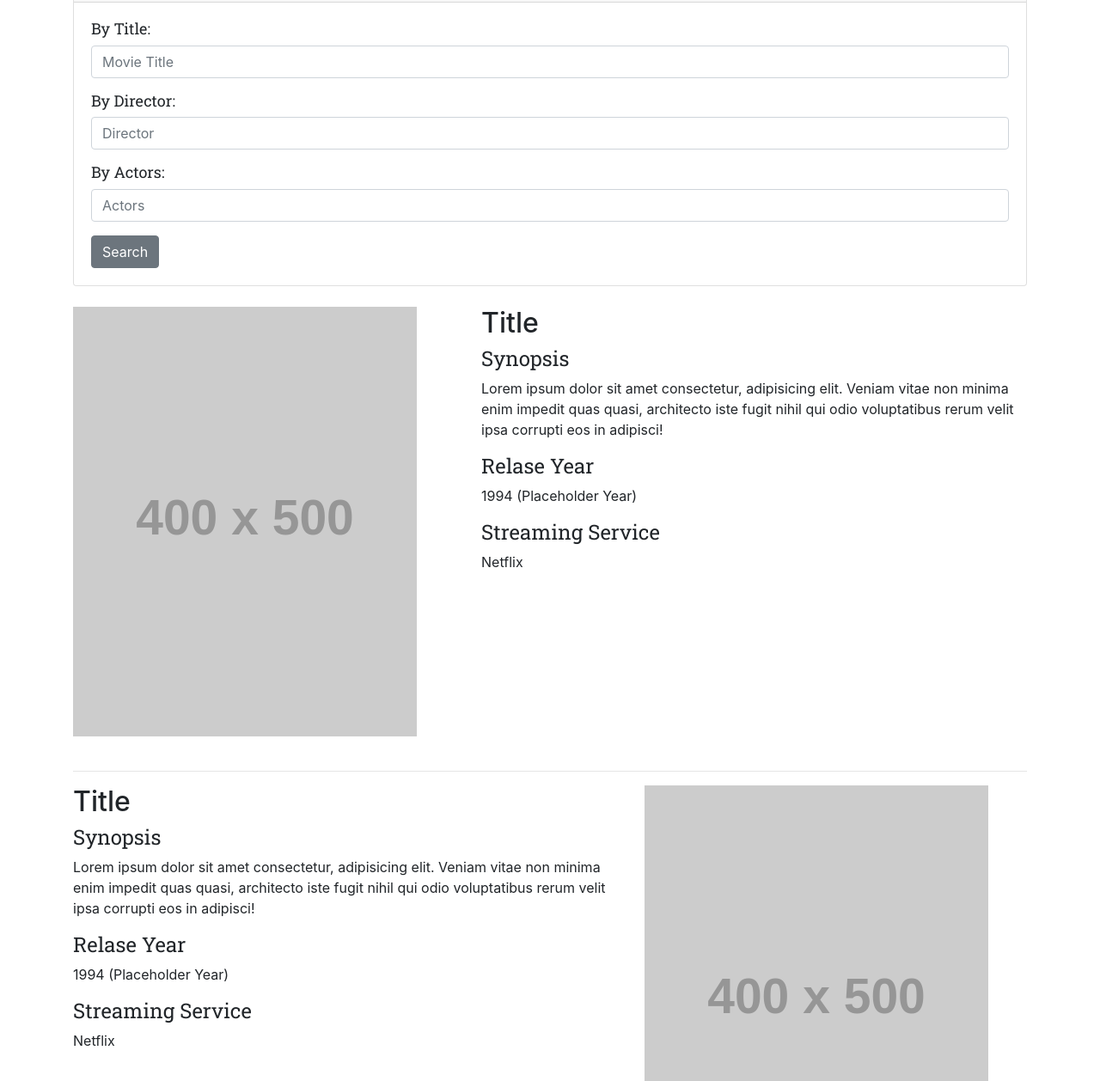
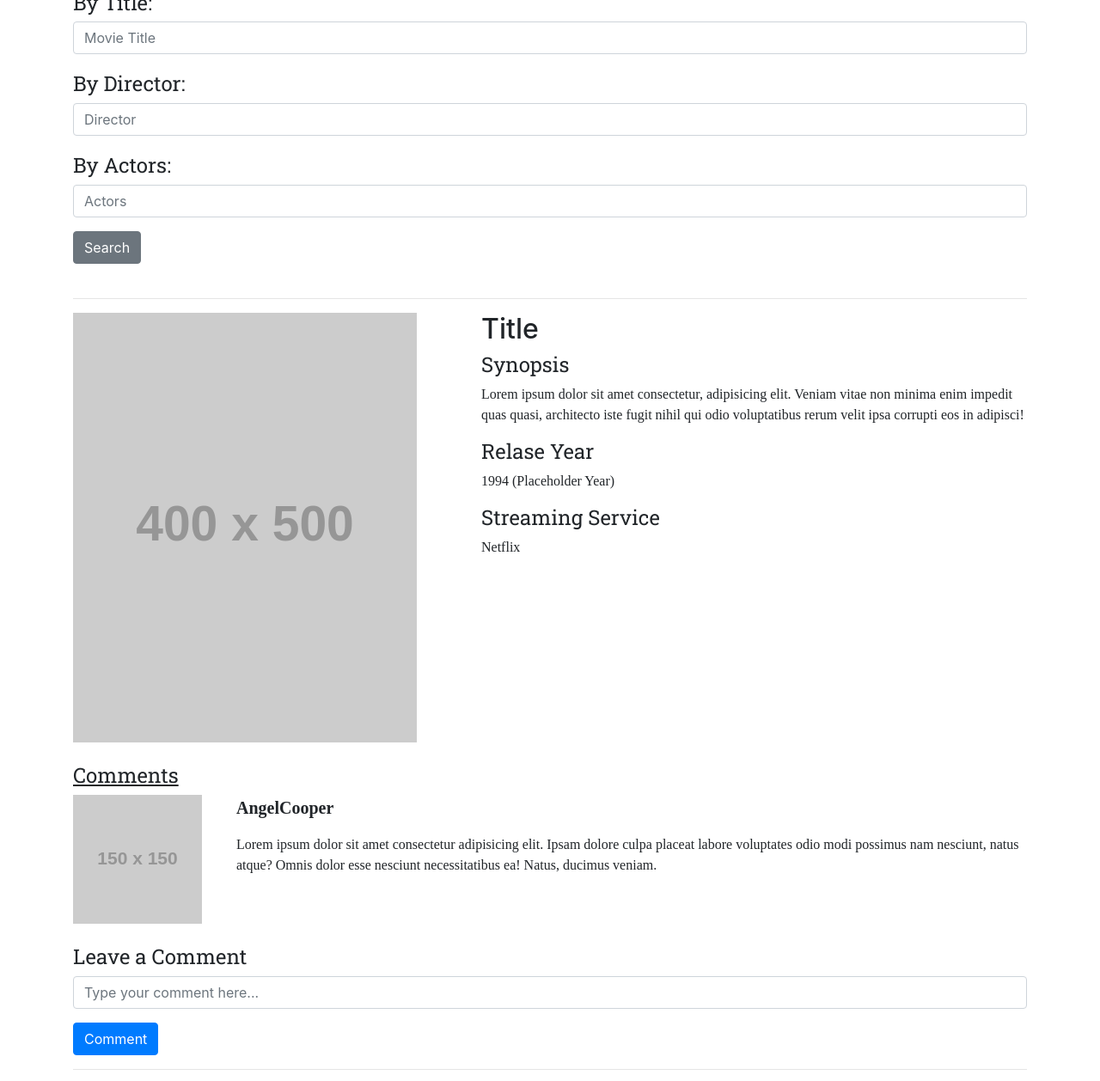
Before and after one commit to dcastelline/Movie-Blog, a website: page views/index.html in a window 1280 px wide. Shown: the part 645-1903 px from the top of the page at 86% size. Drawn offline with nearby package versions, Linux system fonts and the light colour scheme; placeholder pictures from the web are drawn by us.

Commit message:
Added a comments section (again) to the movie results with an input section for new comments and a submit button

```diff
--- a/public/assets/css/style.css
+++ b/public/assets/css/style.css
@@ -1,13 +1,16 @@
 h4 {
     font-family: 'Roboto Slab', serif;
+}
+p {
+    font-family: 'Roboto Mono, monospace';
 }
 #movie-header {
     font-family: 'Roboto Mono, monospace';
     font-size: 28px;
 }
-#comments-section {
+.user-comment {
     font-family: 'Roboto Mono, monospace';
-    font-size: 18px;
+    font-size: 16px;
 }
 #poster {
     margin-bottom: 24px;
@@ -47,3 +50,24 @@ a:any-link {
     height: auto;
     width: auto;
 }
+#search-movie {
+    text-align: center;
+}
+.bi-star {
+   float: right
+}
+.input-area {
+    margin-top: 20px;
+}
+.btn {
+    margin-top: 16px;
+}
+.comments-header {
+    text-decoration: underline;
+    font-family: 'Roboto Slab', serif;
+}
+.user-name {
+    font-size: 20px;
+    font-family: 'Roboto Slab, serif';
+    font-weight: 800;
+}
--- a/views/index.html
+++ b/views/index.html
@@ -88,27 +88,20 @@
     </div>
     <br>
     <div class="container">
-        <div class="card">
-            <div class="card-header" id="movie-header">
-                Search for Movies
-            </div>
-            <div class="card-body">
-                <h4 class="search-cat">By Title:</h4>
-                <div class="input-group mb-3">
-                    <input type="text" class="form-control" placeholder="Movie Title" aria-label="Username" aria-describedby="basic-addon1">
-                </div>
-                <h4 class="search-cat">By Director:</h4>
-                <div class="input-group mb-3">
-                    <input type="text" class="form-control" placeholder="Director" aria-label="Username" aria-describedby="basic-addon1">
-                </div>
-                <h4 class="search-cat">By Actors:</h4>
-                <div class="input-group mb-3">
-                    <input type="text" class="form-control" placeholder="Actors" aria-label="Username" aria-describedby="basic-addon1">
-                </div>
-                <button type="submit" class="btn btn-secondary">Search</button>
+        <div class="row">
+            <div class="col-sm-12">
+                <h3 id="search-movie">Search for Movies/TV Shows</h3>
+                <h4 class="input-area">By Title:</h4>
+                <input type="text" class="form-control" placeholder="Movie Title" >
+                <h4 class="input-area">By Director:</h4>
+                <input type="text" class="form-control" placeholder="Director">
+                <h4 class="input-area">By Actors:</h4>
+                <input type="text" class="form-control" placeholder="Actors">
+                <button type="button" class="btn btn-secondary">Search</button>
             </div>
         </div>
         <br>
+        <hr>
         <div class="row">
             <div class="col-sm-5">
                 <img src="https://www.placehold.it/400x500" alt="movie-poster" id="poster">
@@ -123,6 +116,24 @@
                 <p id="streaming-des">Netflix</p>
             </div>
         </div>
+        <h4 class="comments-header">Comments</h4>
+            <div class="row">
+                <div class="col-sm-2">
+                    <img src="https://www.placehold.it/150x150" alt="example-user-image" class="user-image">
+                </div>
+                <div class="col-sm-10">
+                    <p class="user-name"><span id="username-des">AngelCooper</span></p>
+                    <p class="user-comment">Lorem ipsum dolor sit amet consectetur adipisicing elit. Ipsam dolore culpa placeat labore voluptates odio modi possimus nam nesciunt, natus atque? Omnis dolor esse nesciunt necessitatibus ea! Natus, ducimus veniam.</p>
+                </div>
+            </div>
+            <br>
+            <div class="row">
+                <div class="col-sm-12">
+                    <h4>Leave a Comment</h4>
+                    <input class="form-control mr-sm-2" type="text" placeholder="Type your comment here...">
+                    <button type="submit" class="btn btn-primary">Comment</button>
+                </div>
+            </div>
         <hr>
         <div class=row>
             <div class="col-md-7">
@@ -138,6 +149,24 @@
                 <img src="https://www.placehold.it/400x500" alt="movie-poster" id="poster">
             </div>
         </div>
+        <h4 class="comments-header">Comments</h4>
+            <div class="row">
+                <div class="col-sm-2">
+                    <img src="https://www.placehold.it/150x150" alt="example-user-image" class="user-image">
+                </div>
+                <div class="col-sm-10">
+                    <p class="user-name"><span id="username-des">AngelCooper</span></p>
+                    <p class="user-comment">Lorem ipsum dolor sit amet consectetur adipisicing elit. Ipsam dolore culpa placeat labore voluptates odio modi possimus nam nesciunt, natus atque? Omnis dolor esse nesciunt necessitatibus ea! Natus, ducimus veniam.</p>
+                </div>
+            </div>
+            <br>
+            <div class="row">
+                <div class="col-sm-12">
+                    <h4>Leave a Comment</h4>
+                    <input class="form-control mr-sm-2" type="text" placeholder="Type your comment here...">
+                    <button type="submit" class="btn btn-primary">Comment</button>
+                </div>
+            </div>
         <hr>
         <div class="row">
             <div class="col-md-5">
@@ -153,6 +182,24 @@
                 <p id="streaming-des">Netflix</p>
             </div>
         </div>
+        <h4 class="comments-header">Comments</h4>
+            <div class="row">
+                <div class="col-sm-2">
+                    <img src="https://www.placehold.it/150x150" alt="example-user-image" class="user-image">
+                </div>
+                <div class="col-sm-10">
+                    <p class="user-name"><span id="username-des">AngelCooper</span></p>
+                    <p class="user-comment">Lorem ipsum dolor sit amet consectetur adipisicing elit. Ipsam dolore culpa placeat labore voluptates odio modi possimus nam nesciunt, natus atque? Omnis dolor esse nesciunt necessitatibus ea! Natus, ducimus veniam.</p>
+                </div>
+            </div>
+            <br>
+            <div class="row">
+                <div class="col-sm-12">
+                    <h4>Leave a Comment</h4>
+                    <input class="form-control mr-sm-2" type="text" placeholder="Type your comment here...">
+                    <button type="submit" class="btn btn-primary">Comment</button>
+                </div>
+            </div>
         <br>
     </div>
     <footer>
```
